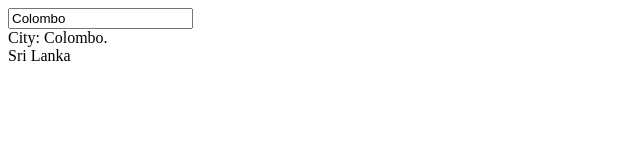
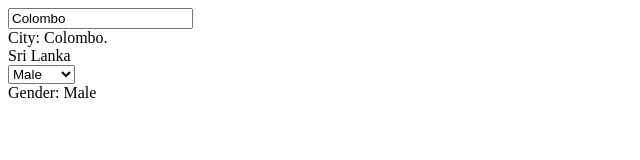
Before and after one commit to thameera/bond.js, a website: page example/index.html in a window 1280 px wide. Shown: the whole page, without its empty margins (0-640 px from the left). Drawn offline with Linux system fonts and the light colour scheme.

Commit message:
Add select and textarea input element support
Signed-off-by: Thameera Senanayaka <thameera123@gmail.com>

```diff
--- a/bond.js
+++ b/bond.js
@@ -10,6 +10,11 @@
 
   var boundVals = {};
   var ATTR_NAME = 'data-bond';
+
+  var isInputElement = function(tagName) {
+    var tag = tagName.toLowerCase();
+    return (tag === 'input' || tag === 'select' || tag === 'textarea');
+  };
 
   var Bond = function(varName, initialValue) {
 
@@ -27,7 +32,7 @@
       // Updates all DOM elements bound to the current Bond
       var updateDOM = function(val) {
         observers.forEach(function(obs) {
-          if (obs.tagName === 'INPUT') {
+          if (isInputElement(obs.tagName)) {
             obs.value = __val;
           } else {
             obs.innerHTML = __val;
@@ -50,7 +55,7 @@
       var elements = document.querySelectorAll('[' + ATTR_NAME + '="' + varName + '"]');
       for (var i = 0; i < elements.length; i++) {
         // Attach event listers to input elements
-        if (elements[i].tagName === 'INPUT') {
+        if (isInputElement(elements[i].tagName)) {
           elements[i].addEventListener('input', function(e) {
             obj.set(e.target.value);
           });
--- a/bower.json
+++ b/bower.json
@@ -1,7 +1,7 @@
 {
   "name": "jsbond",
   "main": "bond.js",
-  "version": "0.1.1",
+  "version": "0.2.0",
   "homepage": "https://github.com/thameera/jsbond",
   "authors": [
     "Thameera Senanayaka <thameera123@gmail.com>"
--- a/example/index.html
+++ b/example/index.html
@@ -11,6 +11,14 @@
 
   <div data-bond="country"></div>
 
+  <select data-bond="gender">
+    <option>Male</option>
+    <option>Female</option>
+    <option>Other</option>
+  </select>
+
+  <div>Gender: <span data-bond="gender"></span></div>
+
   <script src="../bond.js"></script>
   <script src="script.js"></script>
 </body>
--- a/example/script.js
+++ b/example/script.js
@@ -5,3 +5,5 @@ console.log( city.get() );
 
 // Optional initial value
 var country = Bond('country', 'Sri Lanka');
+
+var gender = Bond('gender', 'Male');
--- a/package.json
+++ b/package.json
@@ -1,6 +1,6 @@
 {
   "name": "jsbond",
-  "version": "0.1.1",
+  "version": "0.2.0",
   "description": "Simple two-way data binding library for the browser.",
   "main": "bond.js",
   "repository": {
```
